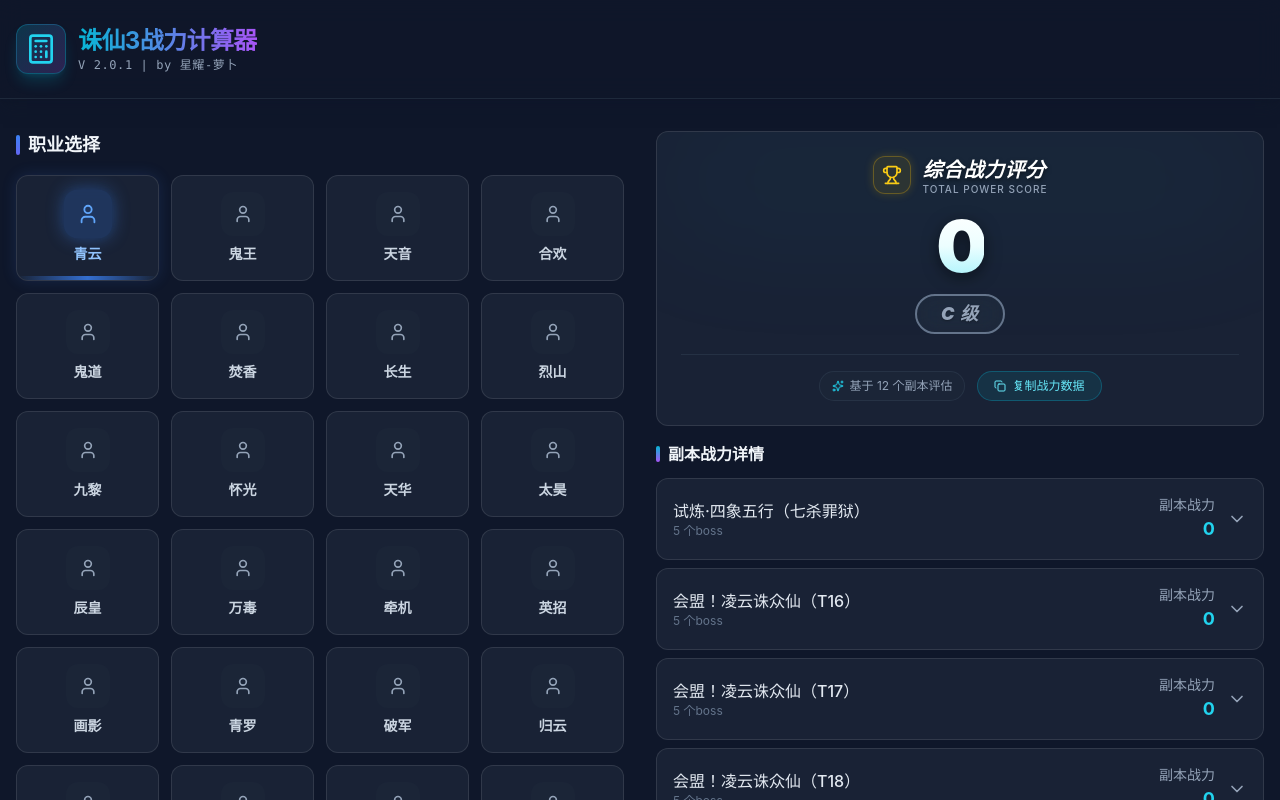
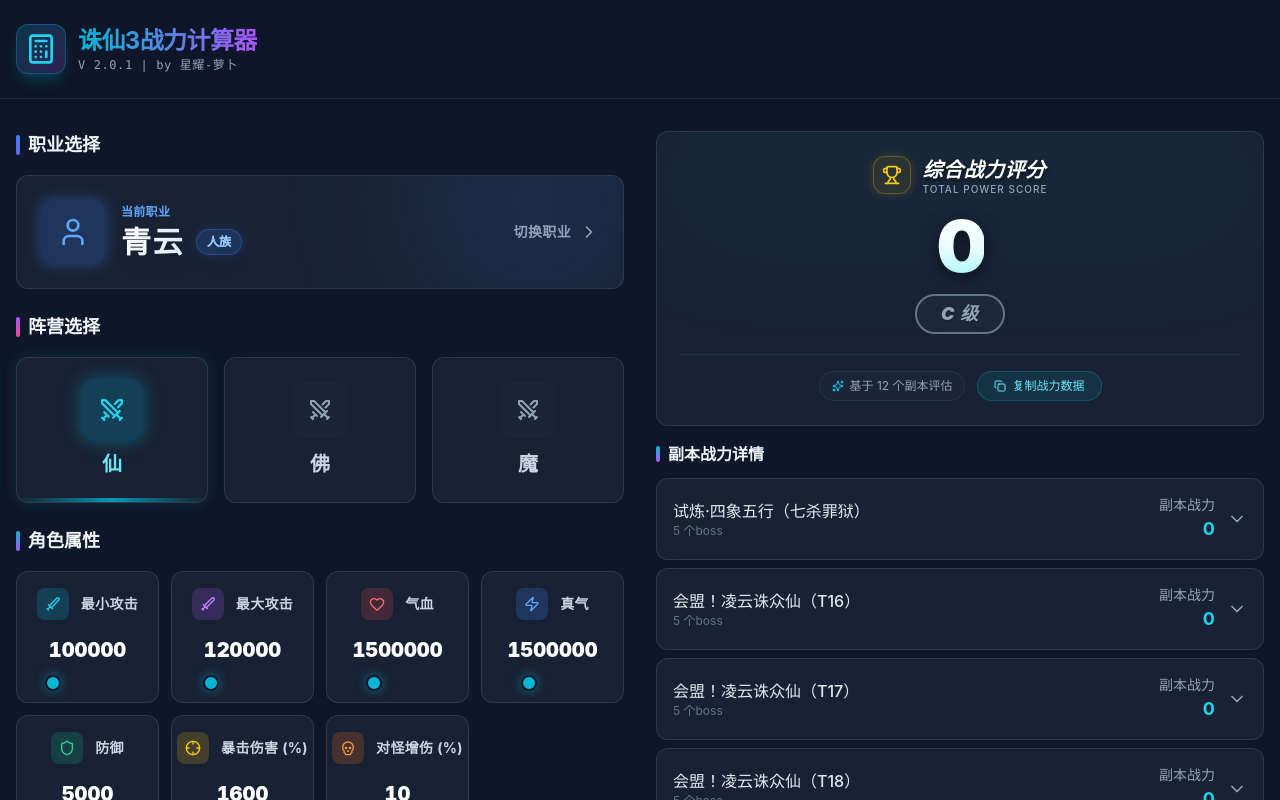
Before and after one commit to myonlystarWang/new_zx_calc, a React app in the folder web_app/: page / in a window 1280 px wide. Shown: the top 800 px of the page. Built offline with nearby package versions, Linux system fonts and the light colour scheme; the HTML template or start-up script is replaced by a standard one.

Commit message:
调整了职业选择的所有样式

```diff
--- a/web_app/src/components/business/ClassSelector.tsx
+++ b/web_app/src/components/business/ClassSelector.tsx
@@ -1,10 +1,22 @@
-import React from 'react';
+import React, { useState } from 'react';
 import { useApp } from '../../context/AppContext';
-import { User } from 'lucide-react';
+import { User, X, ChevronRight } from 'lucide-react';
 import clsx from 'clsx';
+
+const RACES = ['人族', '神族', '天脉', '苍祇'];
 
 export const ClassSelector: React.FC = () => {
     const { classes, userCharacter, updateCharacterClass } = useApp();
+    const [isModalOpen, setIsModalOpen] = useState(false);
+    const [activeTab, setActiveTab] = useState('人族');
+
+    // Find current class object
+    const currentClass = classes.find(c => c.ClassID === userCharacter.ClassID);
+
+    const handleClassSelect = (classId: string) => {
+        updateCharacterClass(classId, userCharacter.Faction);
+        setIsModalOpen(false);
+    };
 
     return (
         <div>
@@ -13,38 +25,115 @@ export const ClassSelector: React.FC = () => {
                 职业选择
             </h2>
 
-            <div className="grid grid-cols-2 md:grid-cols-3 lg:grid-cols-4 gap-3">
-                {classes.map((cls) => {
+            {/* Selected Class Display (Trigger) */}
+            <div
+                onClick={() => setIsModalOpen(true)}
+                className="glass-panel p-6 cursor-pointer transition-all duration-300 hover:border-blue-500/50 group relative overflow-hidden border-blue-500/30 bg-blue-500/5"
+            >
+                <div className="flex items-center justify-between relative z-10">
+                    <div className="flex items-center gap-4">
+                        <div className="p-4 rounded-xl bg-blue-500/20 text-blue-400 shadow-[0_0_15px_rgba(59,130,246,0.4)]">
+                            <User className="w-8 h-8" />
+                        </div>
+                        <div>
+                            <div className="text-xs text-blue-400 font-bold mb-1 tracking-wide">当前职业</div>
+                            <div className="text-3xl font-black text-transparent bg-clip-text bg-gradient-to-r from-white to-blue-200 drop-shadow-lg tracking-wider flex items-center gap-3">
+                                {currentClass?.ClassName || '未选择'}
+                                <span className="text-xs font-bold text-blue-300 px-2.5 py-1 rounded-full bg-blue-500/20 border border-blue-500/30 shadow-[0_0_10px_rgba(59,130,246,0.2)] tracking-normal">
+                                    {currentClass?.Race || '未知'}
+                                </span>
+                            </div>
+                        </div>
+                    </div>
+                    <div className="flex items-center gap-2 text-slate-400 group-hover:text-blue-300 transition-colors">
+                        <span className="text-sm font-bold tracking-wide">切换职业</span>
+                        <ChevronRight className="w-5 h-5" />
+                    </div>
+                </div>
+
+                {/* Background Glow */}
+                <div className="absolute -right-10 -bottom-10 w-64 h-64 bg-blue-500/10 rounded-full blur-3xl group-hover:bg-blue-500/20 transition-all" />
+            </div>
+
+            {/* Modal */}
+            {isModalOpen && (
+                <div className="fixed inset-0 z-50 flex items-center justify-center p-2 md:p-4">
+                    {/* Backdrop */}
+                    <div
+                        className="absolute inset-0 bg-black/80 backdrop-blur-sm transition-opacity"
+                        onClick={() => setIsModalOpen(false)}
+                    />
+
+                    {/* Modal Content */}
+                    <div className="relative w-full max-w-4xl bg-slate-900 border border-slate-700 rounded-2xl shadow-2xl overflow-hidden flex flex-col max-h-[85vh] animate-in fade-in zoom-in-95 duration-200">
+                        {/* Header */}
+                        <div className="p-3 md:p-4 border-b border-slate-800 flex items-center justify-between bg-slate-900/50">
+                            <h3 className="text-lg md:text-xl font-black text-slate-100 flex items-center gap-2 tracking-wide">
+                                <User className="w-5 h-5 text-blue-500" />
+                                选择职业
+                            </h3>
+                            <button
+                                onClick={() => setIsModalOpen(false)}
+                                className="p-2 rounded-lg hover:bg-slate-800 text-slate-400 hover:text-white transition-colors"
+                            >
+                                <X className="w-6 h-6" />
+                            </button>
+                        </div>
+
+                        {/* Tabs */}
+                        <div className="flex border-b border-slate-800 bg-slate-900/30 px-2 md:px-4">
+                            {RACES.map(race => (
+                                <button
+                                    key={race}
+                                    onClick={() => setActiveTab(race)}
+                                    className={clsx(
+                                        'flex-1 md:flex-none px-2 md:px-8 py-3 md:py-4 text-sm md:text-base font-black tracking-wider transition-all relative text-center whitespace-nowrap',
+                                        activeTab === race
+                                            ? 'text-blue-400'
+                                            : 'text-slate-500 hover:text-slate-300'
+                                    )}
+                                >
+                                    {race}
+                                    {activeTab === race && (
+                                        <div className="absolute bottom-0 left-0 w-full h-0.5 bg-blue-500 shadow-[0_0_10px_rgba(59,130,246,0.5)]" />
+                                    )}
+                                </button>
+                            ))}
+                        </div>
+
+                        {/* Grid Content */}
+                        <div className="p-3 md:p-6 overflow-y-auto custom-scrollbar bg-slate-950/50">
+                            <div className="grid grid-cols-2 sm:grid-cols-3 md:grid-cols-4 lg:grid-cols-5 gap-3 md:gap-4">
+                                {classes
+                                    .filter(cls => cls.Race === activeTab)
+                                    .map(cls => {
                                         const isActive = userCharacter.ClassID === cls.ClassID;
-
                                         return (
                                             <div
                                                 key={cls.ClassID}
-                            onClick={() => updateCharacterClass(cls.ClassID, userCharacter.Faction)}
+                                                onClick={() => handleClassSelect(cls.ClassID)}
                                                 className={clsx(
-                                'glass-panel p-4 cursor-pointer transition-all duration-300 hover:border-blue-500/50 group relative overflow-hidden',
+                                                    'glass-panel p-3 md:p-4 cursor-pointer transition-all duration-300 hover:border-blue-500/50 group relative overflow-hidden flex flex-col items-center gap-2 md:gap-3',
                                                     isActive
                                                         ? 'border-blue-500/70 bg-blue-500/10 shadow-[0_0_15px_rgba(59,130,246,0.15)]'
-                                    : 'border-slate-700'
+                                                        : 'border-slate-700 hover:bg-slate-800/50'
                                                 )}
                                             >
-                            <div className="flex flex-col items-center gap-2 text-center relative z-10">
                                                 <div className={clsx(
-                                    'p-3 rounded-xl transition-all',
+                                                    'p-2 md:p-3 rounded-xl transition-all relative z-10',
                                                     isActive
                                                         ? 'bg-blue-500/20 text-blue-400 scale-110 shadow-[0_0_15px_rgba(59,130,246,0.4)]'
                                                         : 'bg-slate-800/50 text-slate-400 group-hover:bg-slate-700/50'
                                                 )}>
-                                    <User className="w-5 h-5" />
+                                                    <User className="w-5 h-5 md:w-6 md:h-6" />
                                                 </div>
 
                                                 <span className={clsx(
-                                    'font-semibold text-sm',
-                                    isActive ? 'text-blue-300' : 'text-slate-300'
+                                                    'font-black text-sm md:text-base tracking-wide relative z-10',
+                                                    isActive ? 'text-blue-200 drop-shadow-[0_0_8px_rgba(59,130,246,0.5)]' : 'text-slate-300'
                                                 )}>
                                                     {cls.ClassName}
                                                 </span>
-                            </div>
 
                                                 {isActive && (
                                                     <div className="absolute bottom-0 left-0 w-full h-1 bg-gradient-to-r from-transparent via-blue-500 to-transparent opacity-80" />
@@ -54,5 +143,9 @@ export const ClassSelector: React.FC = () => {
                                     })}
                             </div>
                         </div>
+                    </div>
+                </div>
+            )}
+        </div>
     );
 };
--- a/web_app/src/types/index.ts
+++ b/web_app/src/types/index.ts
@@ -3,6 +3,7 @@ export interface CharacterClass {
   ClassID: string;
   ClassName: string;
   Description: string;
+  Race: string;
 }
 
 export interface CharacterAttributes {
```
Also changed, not shown: web_app/public/game_data/classes.json (+52 -26 lines). Lines whose indentation alone changed are shown as unchanged.
